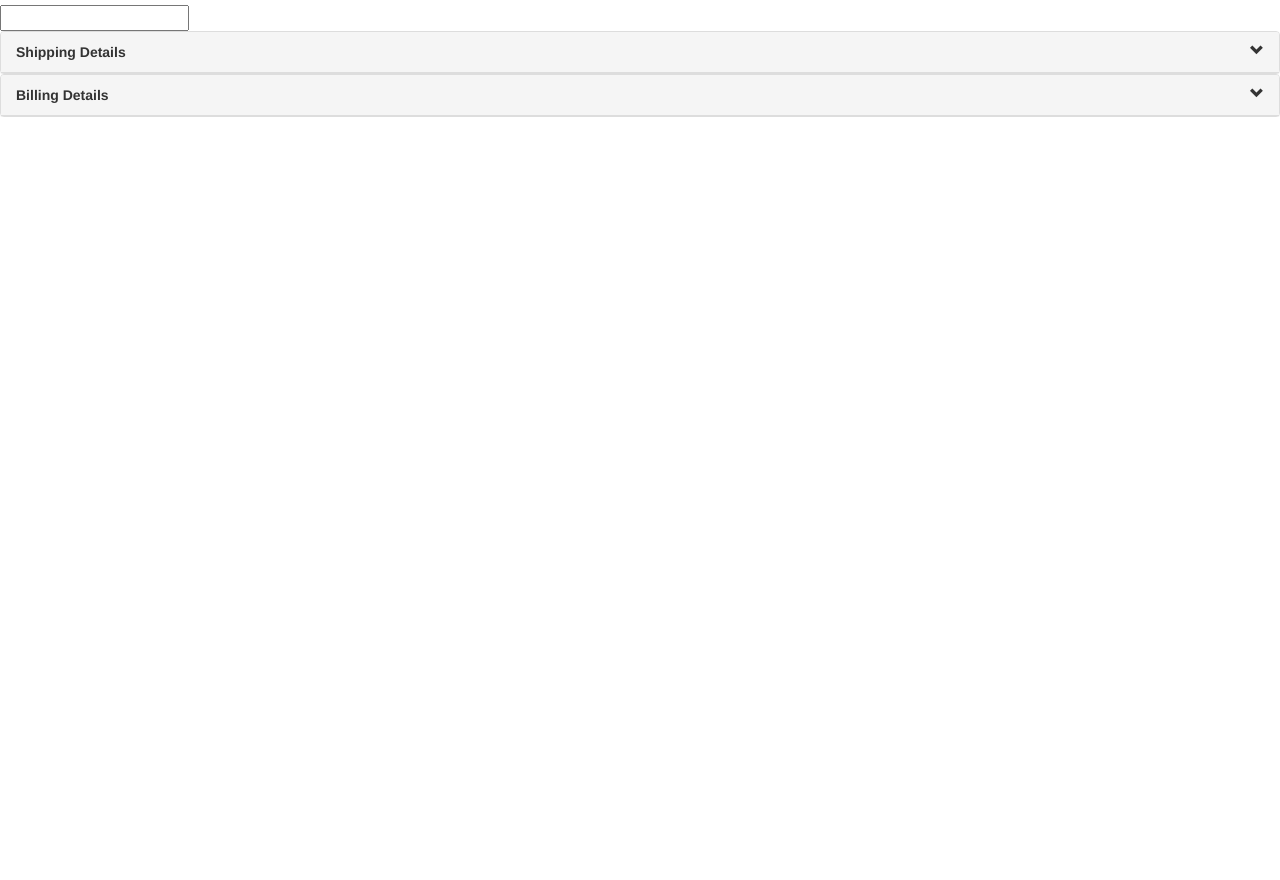
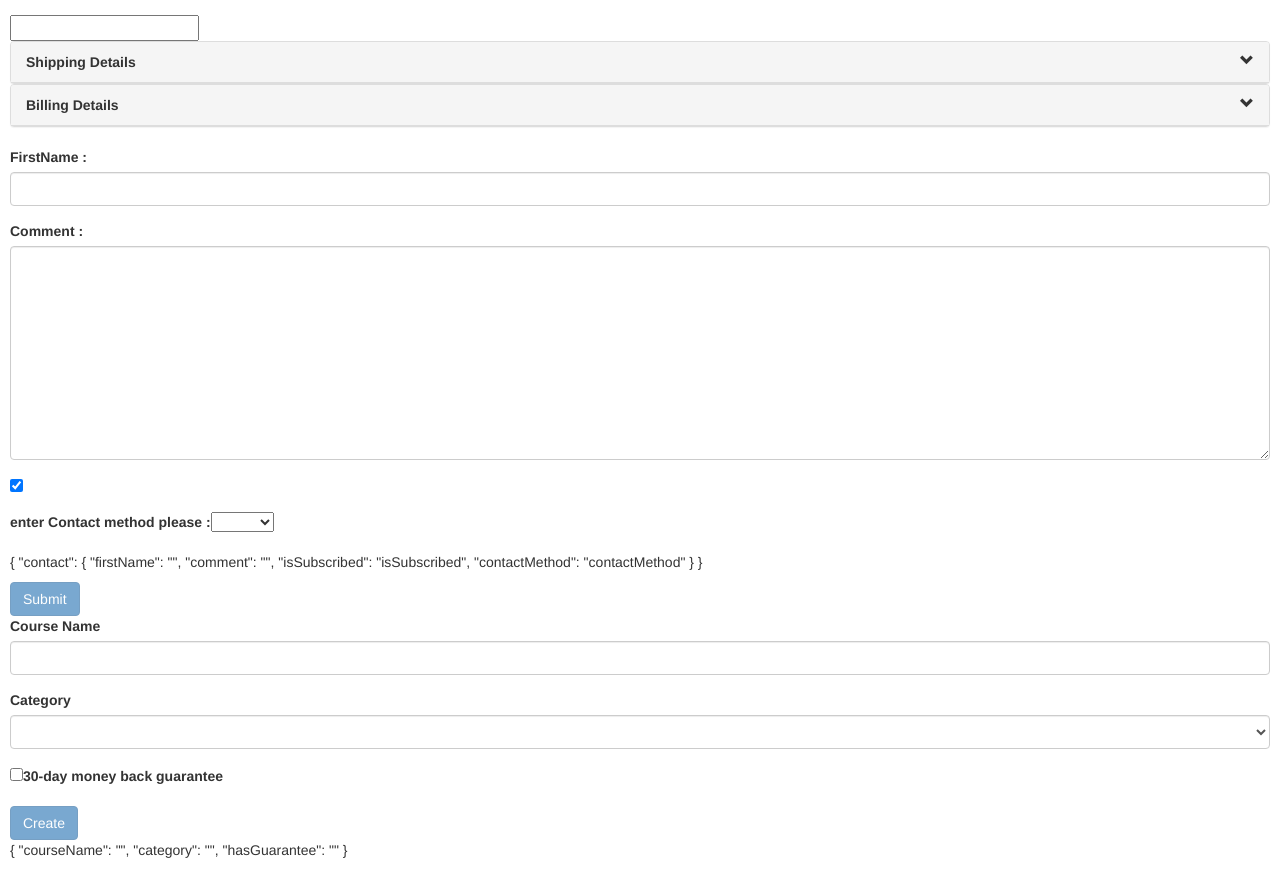
Before and after one commit to saarziv/Angular4_Course, an Angular app: page / in a window 1280 px wide. Shown: the part 860-1740 px from the top of the page. Before the commit the page ends 977 px from the top, so only its background shows below. Built offline with nearby package versions, Linux system fonts and the light colour scheme.

Commit message:
all Section except last three (reactive forms , http , routing)

```diff
--- a/src/app/app.component.html
+++ b/src/app/app.component.html
@@ -1,5 +1,4 @@
 <!--The content below is only a placeholder and can be replaced.-->
-
 <div style="text-align:left">
   <h1>
     {{ title }}
@@ -31,4 +30,6 @@
     <app-zippy title="Billing Details">
         Billing Details Content
     </app-zippy>
+    <app-input-form></app-input-form>
+    <app-create-course-form></app-create-course-form>
 </div>
--- a/src/app/app.module.ts
+++ b/src/app/app.module.ts
@@ -13,6 +13,8 @@ import { CoursesComponent } from './courses/courses.component';
 import { TableComponent } from './table/table.component';
 import { InputFormatDirective } from './input-format.directive';
 import { ZippyComponent } from './zippy/zippy.component';
+import { InputFormComponent } from './input-form/input-form.component';
+import { CreateCourseFormComponent } from './create-course-form/create-course-form.component';
 
 
 @NgModule({
@@ -27,7 +29,9 @@ import { ZippyComponent } from './zippy/zippy.component';
     CoursesComponent,
     TableComponent,
     InputFormatDirective,
-    ZippyComponent
+    ZippyComponent,
+    InputFormComponent,
+    CreateCourseFormComponent
   ],
   imports: [
     BrowserModule,
--- /dev/null
+++ b/src/app/create-course-form/create-course-form.component.html
@@ -0,0 +1,40 @@
+<form #f=ngForm (ngSubmit)='submit(f.value)'>
+  <div class="form-group">
+      <label for="courseName">Course Name</label>
+      <input
+      ngModel
+      required
+      minlength="5"
+      #courseName='ngModel'
+      type="text"
+      name="courseName"
+       class="form-control">
+       <div *ngIf="!courseName.valid && courseName.touched"
+        class="alert alert-danger">
+          <div
+          *ngIf="courseName.errors.required">Course Name is required.
+          </div>
+          <div
+          *ngIf="courseName.errors.minlength">
+          Course Name is minimun {{ courseName.errors.minlength.requiredLength}} charachters.
+          </div>
+       </div>
+  </div>
+  <div class="form-group">
+    <label for="category">Category</label>
+    <select ngModel required #category='ngModel' name='category' class="form-control">
+      <option *ngFor="let category of categories" value="{{ category.value }}">{{ category.name }}</option>
+    </select>
+    <div class="alert alert-danger" *ngIf="!category.valid && category.touched">
+      <div *ngIf="category.errors.required">Category is Required</div>
+    </div>
+  </div>
+  <div class="form-group">
+    <input ngModel #hasGuarantee='ngModel' type="checkbox" name='hasGuarantee'>
+    <label for="hasGuarantee">30-day money back guarantee</label>
+  </div>
+  <button class="btn btn-primary" [disabled]='!f.valid'>Create</button>
+  <p>
+    {{f.value | json }}
+  </p>
+</form>
--- /dev/null
+++ b/src/app/create-course-form/create-course-form.component.ts
@@ -0,0 +1,17 @@
+import { Component, OnInit } from '@angular/core';
+
+@Component({
+  selector: 'app-create-course-form',
+  templateUrl: './create-course-form.component.html',
+  styleUrls: ['./create-course-form.component.css']
+})
+export class CreateCourseFormComponent {
+  categories = [
+    {name: 'Development', value: 1},
+    {name: 'Art', value: 2},
+    {name: 'Managment', value: 3}
+  ];
+  submit(course) {
+    console.log(course);
+  }
+}
--- /dev/null
+++ b/src/app/input-form/input-form.component.html
@@ -0,0 +1,49 @@
+<form #f="ngForm" (ngSubmit)="submit(f)">
+<br>
+<div ngModelGroup="contact">
+    <div class="form-group">
+        <label for="firstName">FirstName :</label>
+        <input #firstName="ngModel"
+          required minlength="3"
+          maxlength="10"
+          pattern="[^\d].+"
+          ngModel  class="form-control"
+          type="text,"
+          name="firstName"
+          (change)="log(firstName);">
+
+        <div *ngIf="firstName.touched && !firstName.valid" class="alert alert-danger">
+          <div  *ngIf="firstName.errors.required">
+              FirstName is  Required.
+          </div>
+          <div *ngIf="firstName.errors.minlength">
+              the requierd length is {{ firstName.errors.minlength.requiredLength }}
+          </div>
+          <div  *ngIf="firstName.errors.pattern">
+              the pattern of the text must be {{ firstName.errors.pattern.requiredPattern}}
+          </div>
+        </div>
+    </div>
+    <div class="form-group">
+            <label for="comment">Comment :</label>
+            <textarea ngModel  class="form-control" name="comment" cols="30" rows="10"></textarea>
+    </div>
+    <div class="form-group">
+        <label for="isSubscribed"></label>
+        <input ngModel="isSubscribed" type="checkbox" name="isSubscribed">
+    </div>
+    <div class="form-group">
+        <label for="contactMethod">
+            enter Contact method please :
+        </label>
+        <select ngModel="contactMethod" name="contactMethod" id="">
+            <option value=""></option>
+            <option *ngFor="let method of contactMethods" [value]="method.id">{{ method.name}}</option>
+        </select>
+    </div>
+
+</div>
+
+<p>{{ f.value | json }}</p>
+<button class="btn btn-primary" [disabled]="!f.valid">Submit</button>
+</form>
--- /dev/null
+++ b/src/app/input-form/input-form.component.ts
@@ -0,0 +1,17 @@
+import { Component, OnInit } from '@angular/core';
+
+@Component({
+  selector: 'app-input-form',
+  templateUrl: './input-form.component.html',
+  styleUrls: ['./input-form.component.css']
+})
+export class InputFormComponent {
+contactMethods = [
+  {id: 1, name: 'Email'},
+  {id: 2, name: 'Phone'},
+  {id: 3, name: 'Fax'},
+];
+log(obj) {console.log(obj); }
+submit(obj) { console.log(obj); }
+
+}
--- a/src/app/title-casing/title-casing.component.ts
+++ b/src/app/title-casing/title-casing.component.ts
@@ -7,7 +7,7 @@ import { Component, OnInit } from '@angular/core';
   styleUrls: ['./title-casing.component.css']
 })
 export class TitleCasingComponent implements OnInit {
-  userInput:string;
+  userInput: string;
   constructor() { }
 
   ngOnInit() {
--- a/src/styles.css
+++ b/src/styles.css
@@ -1,2 +1,8 @@
 /* You can add global styles to this file, and also import other style files */
 @import "~bootstrap/dist/css/bootstrap.css";
+body {
+    padding: 10px;
+}
+.form-control.ng-touched.ng-invalid {
+    border: 2px solid red;
+}
```
Also changed, not shown: src/app/title.pipe.ts (+4 -8 lines), src/app/create-course-form/create-course-form.component.css (added), src/app/input-form/input-form.component.css (added), 2 other files (tests, documents, lock files or other folders).
